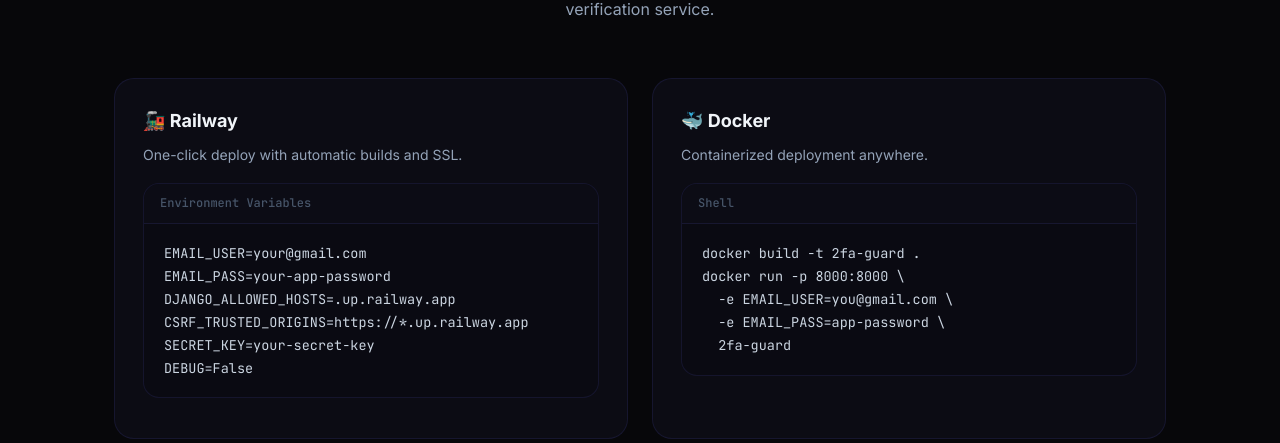
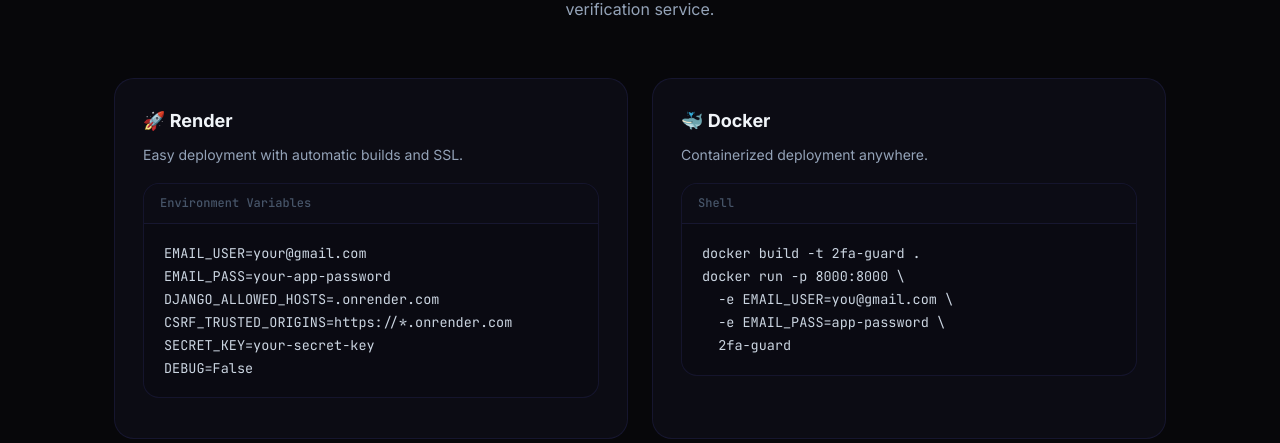
Before and after one commit to multiverseweb/2FA, a Django app: page / in a window 1280 px wide. Shown: the part 5030-5473 px from the top of the page. Run offline with Django 5.2, Linux system fonts and the light colour scheme; parts of the project's set-up code (start-up, migrations or seed data) failed here and were passed over.

Commit message:
Added Docs

```diff
--- a/authapp/templates/authapp/landing.html
+++ b/authapp/templates/authapp/landing.html
@@ -161,7 +161,8 @@
         <span class="section-badge">Integration</span>
         <h2 class="section-title">Add to your site<br /><span class="text-gradient">in 10 seconds</span></h2>
         <p class="section-desc">Copy this single line and paste it into the <code>&lt;head&gt;</code> or before
-          <code>&lt;/body&gt;</code> of any HTML page.</p>
+          <code>&lt;/body&gt;</code> of any HTML page.
+        </p>
       </div>
 
       <div class="code-block" id="code-block">
@@ -283,14 +284,14 @@
 
       <div class="deploy-grid">
         <div class="deploy-card">
-          <h3>🚂 Railway</h3>
-          <p>One-click deploy with automatic builds and SSL.</p>
+          <h3>🚀 Render</h3>
+          <p>Easy deployment with automatic builds and SSL.</p>
           <div class="code-block code-block-sm">
             <div class="code-header"><span class="code-lang">Environment Variables</span></div>
             <pre class="code-content"><code>EMAIL_USER=your@gmail.com
 EMAIL_PASS=your-app-password
-DJANGO_ALLOWED_HOSTS=.up.railway.app
-CSRF_TRUSTED_ORIGINS=https://*.up.railway.app
+DJANGO_ALLOWED_HOSTS=.onrender.com
+CSRF_TRUSTED_ORIGINS=https://*.onrender.com
 SECRET_KEY=your-secret-key
 DEBUG=False</code></pre>
           </div>
--- a/project_2FA/settings.py
+++ b/project_2FA/settings.py
@@ -19,7 +19,7 @@ SECRET_KEY = os.environ.get('SECRET_KEY', 'django-insecure-j^q!6a7(iuu=-fry#71)r
 # SECURITY WARNING: don't run with debug turned on in production!
 DEBUG = os.environ.get('DEBUG', 'True').lower() in ('true', '1', 'yes')
 
-ALLOWED_HOSTS = os.environ.get("DJANGO_ALLOWED_HOSTS", "127.0.0.1 localhost").split()
+ALLOWED_HOSTS = os.environ.get("DJANGO_ALLOWED_HOSTS", "127.0.0.1 localhost", "https://twofa-mo14.onrender.com, https://tejasgupta.work, https://multiverseweb.github.io").split()
 
 CSRF_TRUSTED_ORIGINS = os.environ.get("CSRF_TRUSTED_ORIGINS", "http://127.0.0.1:8000").split()
 
```
Also changed, not shown: README.md.
